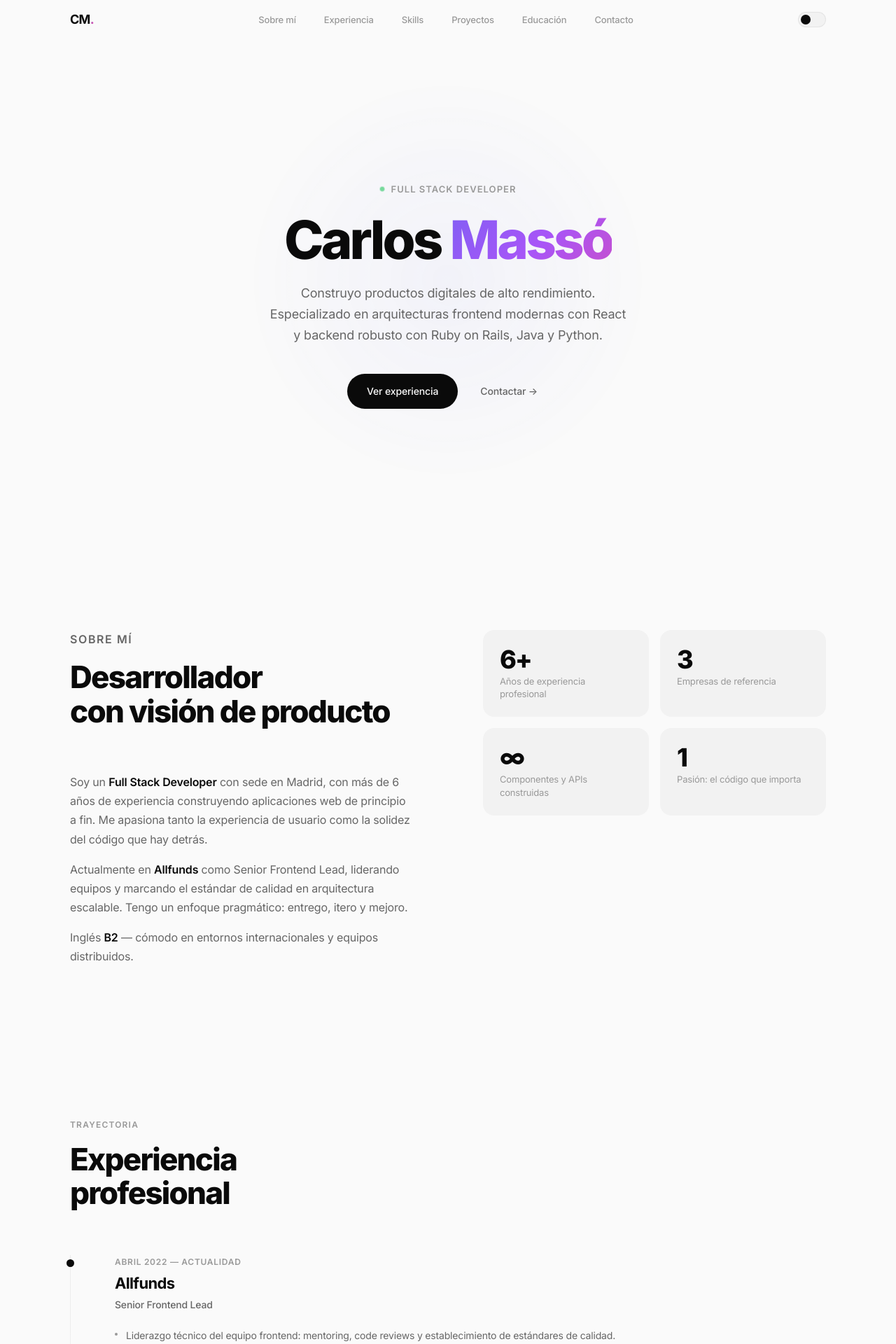
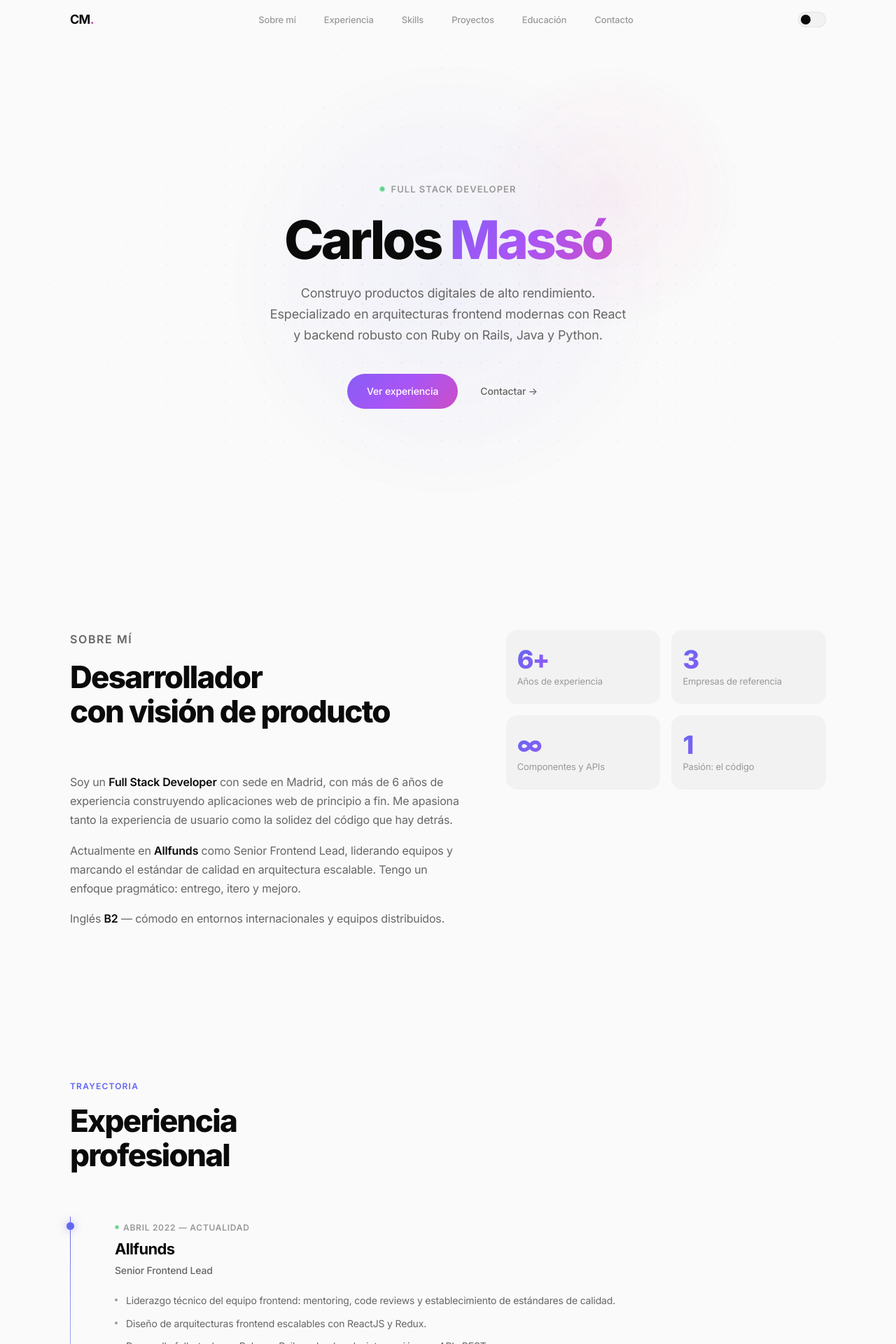
Before and after one commit to Carlosmasso/portfolio, a React (Vite) app: page / in a window 1280 px wide. Shown: the top 1920 px of the page at 70% size. Built offline with nearby package versions, Linux system fonts and the light colour scheme.

Commit message:
improve ux

```diff
--- a/src/components/About.jsx
+++ b/src/components/About.jsx
@@ -1,21 +1,25 @@
+import useScrollReveal from '../hooks/useScrollReveal'
 import SectionHeader from './SectionHeader'
 
 const stats = [
-  { num: '6+', desc: 'Años de experiencia profesional' },
+  { num: '6+', desc: 'Años de experiencia' },
   { num: '3',  desc: 'Empresas de referencia' },
-  { num: '∞',  desc: 'Componentes y APIs construidas' },
-  { num: '1',  desc: 'Pasión: el código que importa' },
+  { num: '∞',  desc: 'Componentes y APIs' },
+  { num: '1',  desc: 'Pasión: el código' },
 ]
 
 export default function About() {
+  const textRef = useScrollReveal(0)
+  const statsRef = useScrollReveal(120)
+
   return (
     <section id="about">
       <div className="section-inner">
         <div className="about-grid">
-          <div className="about-text">
+          <div className="about-text reveal" ref={textRef}>
             <SectionHeader
               label="Sobre mí"
-              title={<>Desarrollador<br />con visión de producto</>}
+              title={<>Desarrollador<br />con visión<br className="about-br" /> de producto</>}
             />
             <p>
               Soy un <strong>Full Stack Developer</strong> con sede en Madrid,
@@ -35,7 +39,7 @@ export default function About() {
             </p>
           </div>
 
-          <div className="about-stats">
+          <div className="about-stats reveal" ref={statsRef}>
             {stats.map((s) => (
               <div className="stat-card" key={s.num}>
                 <div className="stat-num">{s.num}</div>
--- a/src/components/Experience.jsx
+++ b/src/components/Experience.jsx
@@ -35,20 +35,29 @@ const jobs = [
   },
 ]
 
-function TimelineItem({ job, delay }) {
+function TimelineItem({ job, delay, isActive }) {
   const ref = useScrollReveal(delay)
 
   return (
-    <div className="timeline-item" ref={ref}>
+    <div className={`timeline-item${isActive ? ' timeline-item--active' : ''}`} ref={ref}>
       <div className="timeline-dot" />
-      <div className="timeline-period">{job.period}</div>
+      <div className="timeline-card">
+        <div className="timeline-header">
+          <div className="timeline-meta">
+            <span className="timeline-period">
+              {isActive && <span className="timeline-badge" />}
+              {job.period}
+            </span>
             <div className="timeline-company">{job.company}</div>
             <div className="timeline-role">{job.role}</div>
+          </div>
+        </div>
         <ul className="timeline-points">
           {job.points.map((point, i) => (
             <li key={i}>{point}</li>
           ))}
         </ul>
+      </div>
     </div>
   )
 }
@@ -60,7 +69,7 @@ export default function Experience() {
         <SectionHeader label="Trayectoria" title={<>Experiencia<br />profesional</>} />
         <div className="timeline">
           {jobs.map((job, i) => (
-            <TimelineItem key={job.company} job={job} delay={i * 80} />
+            <TimelineItem key={job.company} job={job} delay={i * 100} isActive={i === 0} />
           ))}
         </div>
       </div>
--- a/src/index.css
+++ b/src/index.css
@@ -13,6 +13,10 @@
   --text: #0a0a0a;
   --text-secondary: #666;
   --muted: #999;
+  --indigo: #6366f1;
+  --purple: #a855f7;
+  --pink: #ec4899;
+  --gradient: linear-gradient(135deg, #6366f1, #a855f7, #ec4899);
   --font: 'Inter', -apple-system, BlinkMacSystemFont, 'Helvetica Neue', sans-serif;
   --space-xs: 4px;
   --space-sm: 8px;
@@ -227,18 +231,45 @@ nav.scrolled {
   position: relative;
   overflow: hidden;
 }
+#hero::before {
+  content: '';
+  position: absolute;
+  inset: 0;
+  background-image: radial-gradient(rgba(99, 102, 241, 0.12) 1px, transparent 1px);
+  background-size: 28px 28px;
+  -webkit-mask-image: radial-gradient(ellipse 65% 65% at 50% 50%, black, transparent);
+  mask-image: radial-gradient(ellipse 65% 65% at 50% 50%, black, transparent);
+  pointer-events: none;
+}
+[data-theme="dark"] #hero::before {
+  background-image: radial-gradient(rgba(99, 102, 241, 0.22) 1px, transparent 1px);
+}
+#hero::after {
+  content: '';
+  position: absolute;
+  width: 380px; height: 380px;
+  border-radius: 50%;
+  background: radial-gradient(circle, rgba(236, 72, 153, 0.07), transparent 70%);
+  top: 35%; left: 68%;
+  transform: translate(-50%, -50%);
+  pointer-events: none;
+  animation: pulseGlow 9s ease-in-out infinite reverse;
+}
+[data-theme="dark"] #hero::after {
+  background: radial-gradient(circle, rgba(236, 72, 153, 0.12), transparent 70%);
+}
 .hero-glow {
   position: absolute;
-  width: 600px; height: 600px;
+  width: 650px; height: 650px;
   border-radius: 50%;
-  background: radial-gradient(circle, rgba(99, 102, 241, 0.08), transparent 70%);
+  background: radial-gradient(circle, rgba(99, 102, 241, 0.1), transparent 70%);
   top: 50%; left: 50%;
   transform: translate(-50%, -50%);
   pointer-events: none;
   animation: pulseGlow 6s ease-in-out infinite;
 }
 [data-theme="dark"] .hero-glow {
-  background: radial-gradient(circle, rgba(99, 102, 241, 0.12), transparent 70%);
+  background: radial-gradient(circle, rgba(99, 102, 241, 0.16), transparent 70%);
 }
 @keyframes pulseGlow {
   0%, 100% { opacity: 0.6; transform: translate(-50%, -50%) scale(1); }
@@ -336,15 +367,15 @@ nav.scrolled {
   overflow: hidden;
 }
 .btn-primary {
-  background: var(--text);
-  color: var(--bg);
+  background: var(--gradient);
+  background-size: 200% 200%;
+  background-position: 0% 50%;
+  color: #fff;
+  animation: gradientShift 4s ease infinite;
 }
 .btn-primary:hover {
-  transform: translateY(-1px);
-  box-shadow: 0 4px 20px rgba(0, 0, 0, 0.15);
-}
-[data-theme="dark"] .btn-primary:hover {
-  box-shadow: 0 4px 20px rgba(255, 255, 255, 0.1);
+  transform: translateY(-2px);
+  box-shadow: 0 8px 28px rgba(99, 102, 241, 0.35);
 }
 .btn-outline {
   background: transparent;
@@ -370,7 +401,7 @@ section {
   font-weight: 600;
   letter-spacing: 0.1em;
   text-transform: uppercase;
-  color: var(--muted);
+  color: var(--indigo);
   margin-bottom: var(--space-md);
 }
 .section-label::after { display: none; }
@@ -402,8 +433,8 @@ section {
 }
 .about-grid {
   display: grid;
-  grid-template-columns: 1fr 1fr;
-  gap: var(--space-3xl);
+  grid-template-columns: 1.1fr 0.9fr;
+  gap: var(--space-2xl);
   align-items: start;
 }
 .about-text p {
@@ -416,6 +447,7 @@ section {
   color: var(--text);
   font-weight: 600;
 }
+.about-br { display: none; }
 .about-stats {
   display: grid;
   grid-template-columns: 1fr 1fr;
@@ -424,10 +456,11 @@ section {
 .stat-card {
   background: var(--bg2);
   border-radius: var(--radius);
-  padding: var(--space-lg);
+  padding: var(--space-lg) var(--space-md);
   transition: transform var(--transition);
   position: relative;
   overflow: hidden;
+  min-width: 0;
 }
 .stat-card::after {
   content: '';
@@ -447,7 +480,10 @@ section {
   font-size: 36px;
   font-weight: 800;
   letter-spacing: -0.05em;
-  color: var(--text);
+  background: var(--gradient);
+  -webkit-background-clip: text;
+  -webkit-text-fill-color: transparent;
+  background-clip: text;
   line-height: 1;
   margin-bottom: var(--space-xs);
 }
@@ -465,7 +501,7 @@ section {
   content: '';
   position: absolute; left: 0; top: 0; bottom: 0;
   width: 1px;
-  background: linear-gradient(180deg, var(--border) 0%, transparent 100%);
+  background: linear-gradient(180deg, var(--indigo) 0%, var(--border) 50%, transparent 100%);
 }
 .timeline-item {
   position: relative;
@@ -478,23 +514,36 @@ section {
 .timeline-item.visible { opacity: 1; transform: none; }
 .timeline-dot {
   position: absolute;
-  left: calc(-1 * var(--space-xl) - 5px); top: 6px;
+  left: calc(-1 * var(--space-xl) - 5px); top: 8px;
   width: 11px; height: 11px;
   background: var(--bg);
-  border: 2px solid var(--text);
+  border: 2px solid var(--border);
   border-radius: 50%;
-  transition: background var(--transition), border-color var(--transition);
+  transition: background var(--transition), border-color var(--transition), box-shadow var(--transition);
 }
-.timeline-item:first-child .timeline-dot {
-  background: var(--text);
+.timeline-item--active .timeline-dot {
+  background: var(--indigo);
+  border-color: var(--indigo);
+  box-shadow: 0 0 12px rgba(99, 102, 241, 0.5);
 }
+.timeline-card { position: relative; }
+.timeline-header { margin-bottom: var(--space-md); }
 .timeline-period {
+  display: inline-flex;
+  align-items: center;
+  gap: 6px;
   font-size: 12px;
   font-weight: 600;
   letter-spacing: 0.06em;
   text-transform: uppercase;
   color: var(--muted);
   margin-bottom: var(--space-xs);
+}
+.timeline-badge {
+  width: 6px; height: 6px;
+  border-radius: 50%;
+  background: #22c55e;
+  animation: pulse 2s ease-in-out infinite;
 }
 .timeline-company {
   font-size: 22px;
@@ -505,14 +554,13 @@ section {
 .timeline-role {
   font-size: 14px;
   color: var(--text-secondary);
-  margin-bottom: var(--space-md);
   font-weight: 500;
 }
 .timeline-points { list-style: none; }
 .timeline-points li {
   font-size: 14px;
   color: var(--text-secondary);
-  padding: 6px 0;
+  padding: 5px 0;
   padding-left: var(--space-md);
   position: relative;
   line-height: 1.6;
@@ -546,12 +594,13 @@ section {
 }
 .skill-category.visible { opacity: 1; transform: none; }
 .skill-category:hover {
-  border-color: transparent;
-  box-shadow: 0 8px 30px rgba(0, 0, 0, 0.08);
+  border-color: rgba(99, 102, 241, 0.2);
+  box-shadow: 0 8px 30px rgba(99, 102, 241, 0.1);
   transform: translateY(-2px);
 }
 [data-theme="dark"] .skill-category:hover {
-  box-shadow: 0 8px 30px rgba(0, 0, 0, 0.3);
+  border-color: rgba(99, 102, 241, 0.3);
+  box-shadow: 0 8px 30px rgba(99, 102, 241, 0.18);
 }
 .skill-cat-title {
   font-size: 11px;
@@ -575,8 +624,8 @@ section {
   background: rgba(255, 255, 255, 0.06);
 }
 .tag:hover {
-  background: var(--text);
-  color: var(--bg);
+  background: var(--gradient);
+  color: #fff;
 }
 
 /* ══════════════════════════════════════════
@@ -603,12 +652,13 @@ section {
 }
 .project-card.visible { opacity: 1; transform: none; }
 .project-card:hover {
-  border-color: transparent;
-  box-shadow: 0 8px 30px rgba(0, 0, 0, 0.08);
+  border-color: rgba(99, 102, 241, 0.2);
+  box-shadow: 0 12px 40px rgba(99, 102, 241, 0.12);
   transform: translateY(-4px);
 }
 [data-theme="dark"] .project-card:hover {
-  box-shadow: 0 8px 30px rgba(0, 0, 0, 0.3);
+  border-color: rgba(99, 102, 241, 0.3);
+  box-shadow: 0 12px 40px rgba(99, 102, 241, 0.22);
 }
 .project-title {
   font-size: 20px;
@@ -650,11 +700,12 @@ section {
 }
 .edu-card.visible { opacity: 1; transform: none; }
 .edu-card:hover {
-  border-color: transparent;
-  box-shadow: 0 8px 30px rgba(0, 0, 0, 0.08);
+  border-color: rgba(99, 102, 241, 0.2);
+  box-shadow: 0 8px 30px rgba(99, 102, 241, 0.1);
 }
 [data-theme="dark"] .edu-card:hover {
-  box-shadow: 0 8px 30px rgba(0, 0, 0, 0.3);
+  border-color: rgba(99, 102, 241, 0.3);
+  box-shadow: 0 8px 30px rgba(99, 102, 241, 0.2);
 }
 .edu-period {
   font-size: 12px;
@@ -686,6 +737,21 @@ section {
 #contact {
   text-align: center;
   background: var(--bg2);
+  position: relative;
+  overflow: hidden;
+}
+#contact::before {
+  content: '';
+  position: absolute;
+  width: 600px; height: 600px;
+  border-radius: 50%;
+  background: radial-gradient(circle, rgba(99, 102, 241, 0.06), transparent 70%);
+  top: 50%; left: 50%;
+  transform: translate(-50%, -50%);
+  pointer-events: none;
+}
+[data-theme="dark"] #contact::before {
+  background: radial-gradient(circle, rgba(99, 102, 241, 0.1), transparent 70%);
 }
 .contact-inner {
   max-width: 520px;
@@ -714,13 +780,14 @@ section {
    ══════════════════════════════════════════ */
 footer {
   padding: var(--space-xl) var(--space-lg);
+  border-top: 1px solid var(--border);
 }
 .footer-inner {
   max-width: var(--max-width);
   margin: 0 auto;
   display: flex;
   align-items: center;
-  justify-content: space-between;
+  justify-content: center;
   font-size: 12px;
   color: var(--muted);
 }
@@ -757,6 +824,13 @@ footer {
   to { opacity: 1; transform: none; }
 }
 
+@media (max-width: 1024px) {
+  .about-grid {
+    grid-template-columns: 1fr 1fr;
+    gap: var(--space-xl);
+  }
+}
+
 /* ══════════════════════════════════════════
    RESPONSIVE
    ══════════════════════════════════════════ */
@@ -769,12 +843,60 @@ footer {
   #hero { padding: var(--space-4xl) var(--space-md) var(--space-2xl); }
   .hero-name { font-size: clamp(32px, 12vw, 48px); }
   .hero-desc { font-size: 16px; }
-  .about-grid { grid-template-columns: 1fr; gap: var(--space-xl); }
+  .about-grid {
+    grid-template-columns: 1fr;
+    gap: var(--space-lg);
+  }
+  .about-br { display: inline; }
+  .about-stats {
+    display: flex;
+    gap: var(--space-md);
+    overflow-x: auto;
+    scroll-snap-type: x mandatory;
+    -webkit-overflow-scrolling: touch;
+    padding-bottom: var(--space-sm);
+    margin: 0 calc(-1 * var(--space-md));
+    padding-left: var(--space-md);
+    padding-right: var(--space-md);
+    scrollbar-width: none;
+  }
+  .about-stats::-webkit-scrollbar { display: none; }
+  .stat-card {
+    flex: 0 0 calc(50% - var(--space-sm));
+    scroll-snap-align: start;
+  }
   .projects-grid { grid-template-columns: 1fr; }
   .skills-grid { grid-template-columns: 1fr 1fr; }
+
+  /* Timeline → stacked cards on mobile */
+  .timeline {
+    padding-left: 0;
+  }
+  .timeline::before { display: none; }
+  .timeline-dot { display: none; }
+  .timeline-item {
+    padding: 0 0 var(--space-md) 0;
+  }
+  .timeline-card {
+    background: var(--surface);
+    border: 1px solid var(--border);
+    border-radius: var(--radius);
+    padding: var(--space-lg);
+    transition: border-color var(--transition);
+  }
+  .timeline-item--active .timeline-card {
+    border-color: rgba(99, 102, 241, 0.25);
+    box-shadow: 0 4px 24px rgba(99, 102, 241, 0.08);
+  }
+  [data-theme="dark"] .timeline-item--active .timeline-card {
+    border-color: rgba(99, 102, 241, 0.35);
+    box-shadow: 0 4px 24px rgba(99, 102, 241, 0.15);
+  }
+  .timeline-company { font-size: 19px; }
+  .timeline-points li { font-size: 13px; }
   .footer-inner { flex-direction: column; gap: var(--space-md); }
 }
 @media (max-width: 480px) {
   .skills-grid { grid-template-columns: 1fr; }
-  .about-stats { grid-template-columns: 1fr; }
+  .stat-card { flex: 0 0 72vw; }
 }
```
Lines whose indentation alone changed are shown as unchanged.
